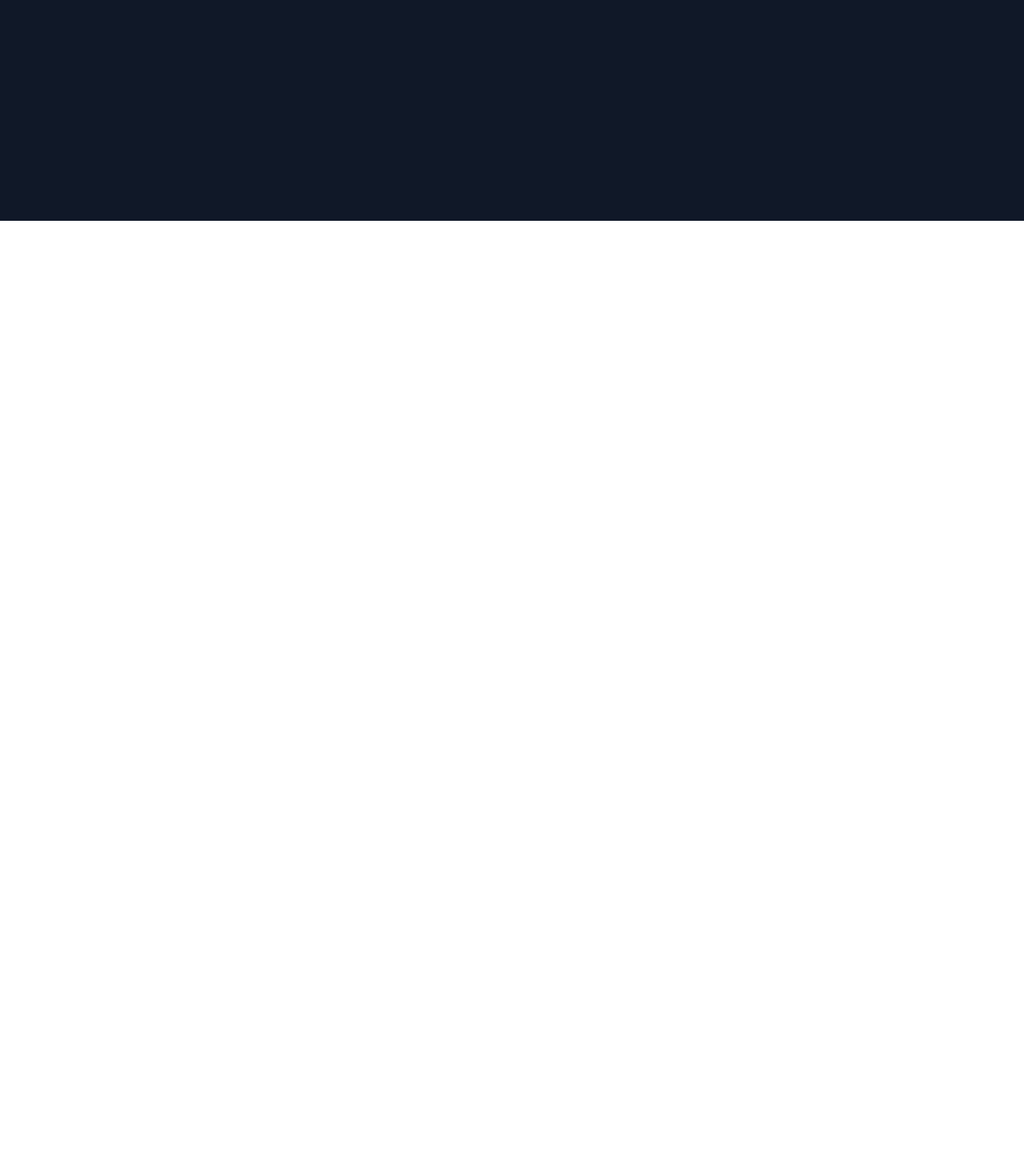
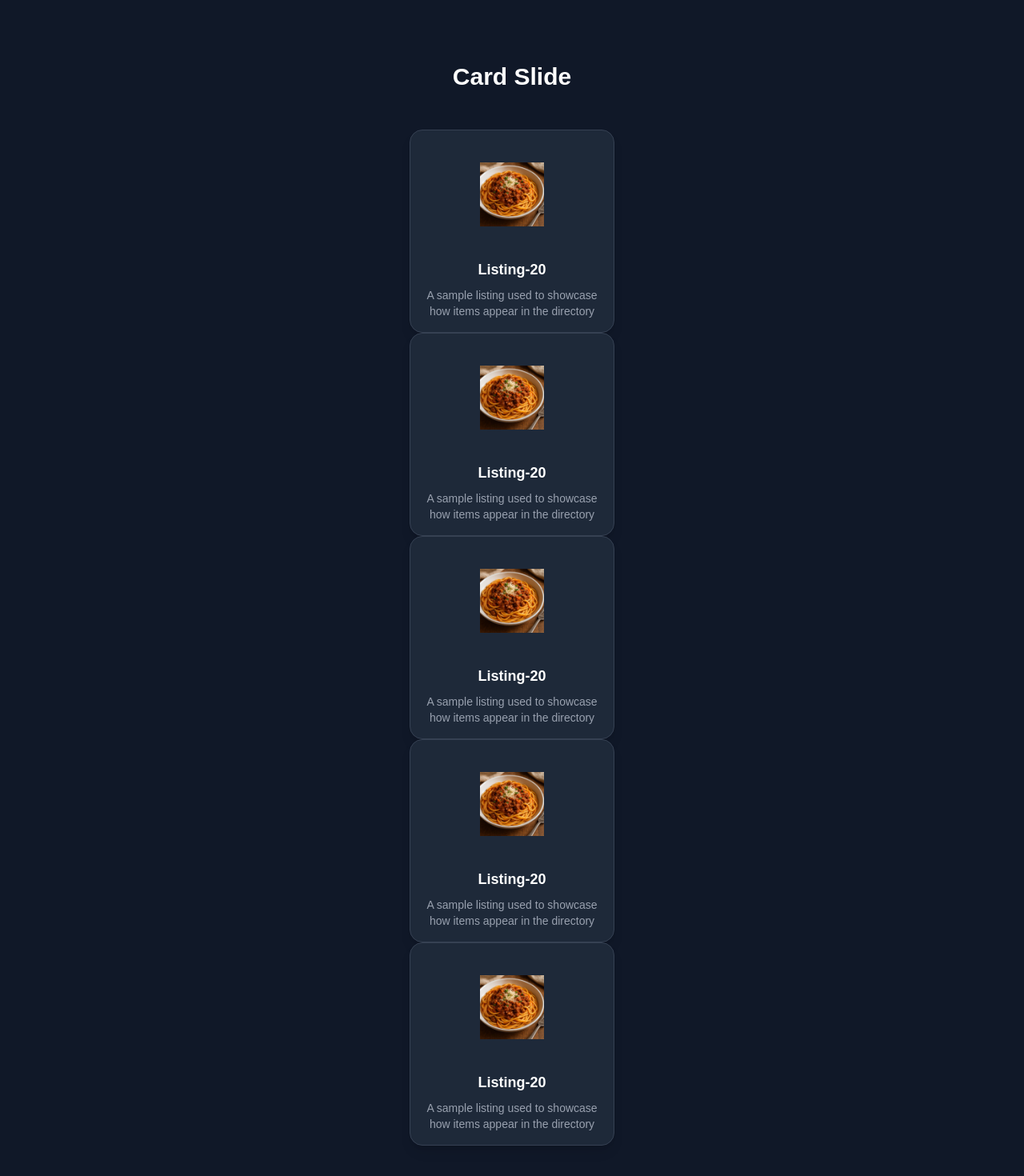
Before and after one commit to Eloheeka/Quick-dirs, a Next.js app: page / in a window 1280 px wide. Shown: the part 612-2082 px from the top of the page at 80% size. Before the commit the page ends 888 px from the top, so only its background shows below. Built offline with nearby package versions, Linux system fonts and the light colour scheme.

Commit message:
Made changes on the Card Slide

```diff
--- a/app/CardSlide/page.tsx
+++ b/app/CardSlide/page.tsx
@@ -0,0 +1,13 @@
+import React from 'react'
+
+export const Cards = () => {
+  return (
+    <main>
+        <div className='bg-gray-800'>
+            <h1 className="text-white">Card Slide</h1>
+        </div>
+    </main>
+  )
+}
+
+export default Cards
--- a/app/page.tsx
+++ b/app/page.tsx
@@ -1,8 +1,10 @@
 import Image from "next/image";
+import image1 from "../public/bolognese.jpeg";
 
 export default function Home() {
   return (
     <main>
+      {/* Hero Section */}
       <div className="bg-gray-900 min-h-screen flex flex-col items-center justify-start pt-24">
          <h4 className="text-white border-white rounded-2xl bg-gray-500 p-2 mt -3 mb-5">Directory Starter Template</h4>
           <h1 className="text-white flex items-center justify-center font-extrabold my-5 text-4xl text-center">Launch your directory website in hours,<br />not weeks</h1>
@@ -16,6 +18,140 @@ export default function Home() {
               <span className="absolute right-4 top-1/2 -translate-y-1/2 text-gray-500 ">🔍</span>
           </div>
 
+
+        {/* CardSlide */}
+
+<div className="bg-gray-900 min-h-[400px] w-full mt-12 text-center py-12">
+  <h1 className="text-white text-3xl font-bold mb-12">
+    Card Slide
+  </h1>
+
+  <div className="flex justify-center">
+    <div className="w-64 bg-gray-800 rounded-2xl border border-gray-700 p-4 text-white shadow-lg">
+
+      {/* Image container */}
+      <div className="w-full h-32  rounded-xl flex items-center justify-center mb-4">
+        <Image
+          src={image1}
+          alt="Sample Listing"
+          width={80}
+          height={80}
+          className="object-contain"
+        />
+      </div>
+
+      {/* Text content */}
+      <h3 className="text-lg font-semibold mb-2">
+        Listing-20
+      </h3>
+
+      <p className="text-sm text-gray-400">
+        A sample listing used to showcase how items appear in the directory
+      </p>
+    </div>
+  </div>
+
+    <div className="flex justify-center">
+    <div className="w-64 bg-gray-800 rounded-2xl border border-gray-700 p-4 text-white shadow-lg">
+
+      {/* Image container */}
+      <div className="w-full h-32  rounded-xl flex items-center justify-center mb-4">
+        <Image
+          src={image1}
+          alt="Sample Listing"
+          width={80}
+          height={80}
+          className="object-contain"
+        />
+      </div>
+
+      {/* Text content */}
+      <h3 className="text-lg font-semibold mb-2">
+        Listing-20
+      </h3>
+
+      <p className="text-sm text-gray-400">
+        A sample listing used to showcase how items appear in the directory
+      </p>
+    </div>
+  </div>
+
+  <div className="flex justify-center">
+    <div className="w-64 bg-gray-800 rounded-2xl border border-gray-700 p-4 text-white shadow-lg">
+
+      {/* Image container */}
+      <div className="w-full h-32  rounded-xl flex items-center justify-center mb-4">
+        <Image
+          src={image1}
+          alt="Sample Listing"
+          width={80}
+          height={80}
+          className="object-contain"
+        />
+      </div>
+
+      {/* Text content */}
+      <h3 className="text-lg font-semibold mb-2">
+        Listing-20
+      </h3>
+
+      <p className="text-sm text-gray-400">
+        A sample listing used to showcase how items appear in the directory
+      </p>
+    </div>
+  </div>
+
+  <div className="flex justify-center">
+    <div className="w-64 bg-gray-800 rounded-2xl border border-gray-700 p-4 text-white shadow-lg">
+
+      {/* Image container */}
+      <div className="w-full h-32  rounded-xl flex items-center justify-center mb-4">
+        <Image
+          src={image1}
+          alt="Sample Listing"
+          width={80}
+          height={80}
+          className="object-contain"
+        />
+      </div>
+
+      {/* Text content */}
+      <h3 className="text-lg font-semibold mb-2">
+        Listing-20
+      </h3>
+
+      <p className="text-sm text-gray-400">
+        A sample listing used to showcase how items appear in the directory
+      </p>
+    </div>
+  </div>
+
+  <div className="flex justify-center">
+    <div className="w-64 bg-gray-800 rounded-2xl border border-gray-700 p-4 text-white shadow-lg">
+
+      {/* Image container */}
+      <div className="w-full h-32  rounded-xl flex items-center justify-center mb-4">
+        <Image
+          src={image1}
+          alt="Sample Listing"
+          width={80}
+          height={80}
+          className="object-contain"
+        />
+      </div>
+
+      {/* Text content */}
+      <h3 className="text-lg font-semibold mb-2">
+        Listing-20
+      </h3>
+
+      <p className="text-sm text-gray-400">
+        A sample listing used to showcase how items appear in the directory
+      </p>
+    </div>
+  </div>
+</div>
+
       </div>
     </main>
   );
```
Also changed, not shown: public/bolognese.jpeg (added).
